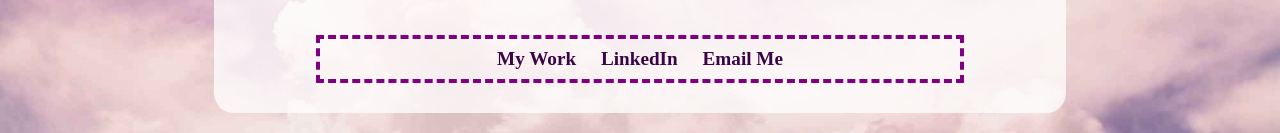
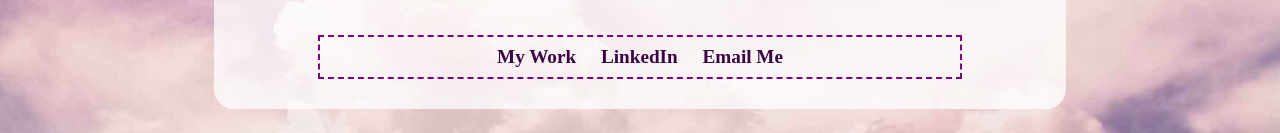
Before and after one commit to nataliedemarco/mycontactpage, a plain HTML site: page index.html in a window 1280 px wide. Shown: the part 491-624 px from the top of the page. Drawn offline with Linux system fonts and the light colour scheme; a web font is replaced by a local one.

Commit message:
Update styles-contact.css

```diff
--- a/styles-contact.css
+++ b/styles-contact.css
@@ -164,7 +164,7 @@ nav{
 	width: 400px;
 	width: 80%; /*this is for responsiveness*/
 	margin: 5px auto;
-	border: 4px dashed purple;
+	border: 2px dashed purple;
 	/*border: dashed turquoise;*/
 	text-align: center;
 	margin-top: 2em;
```
